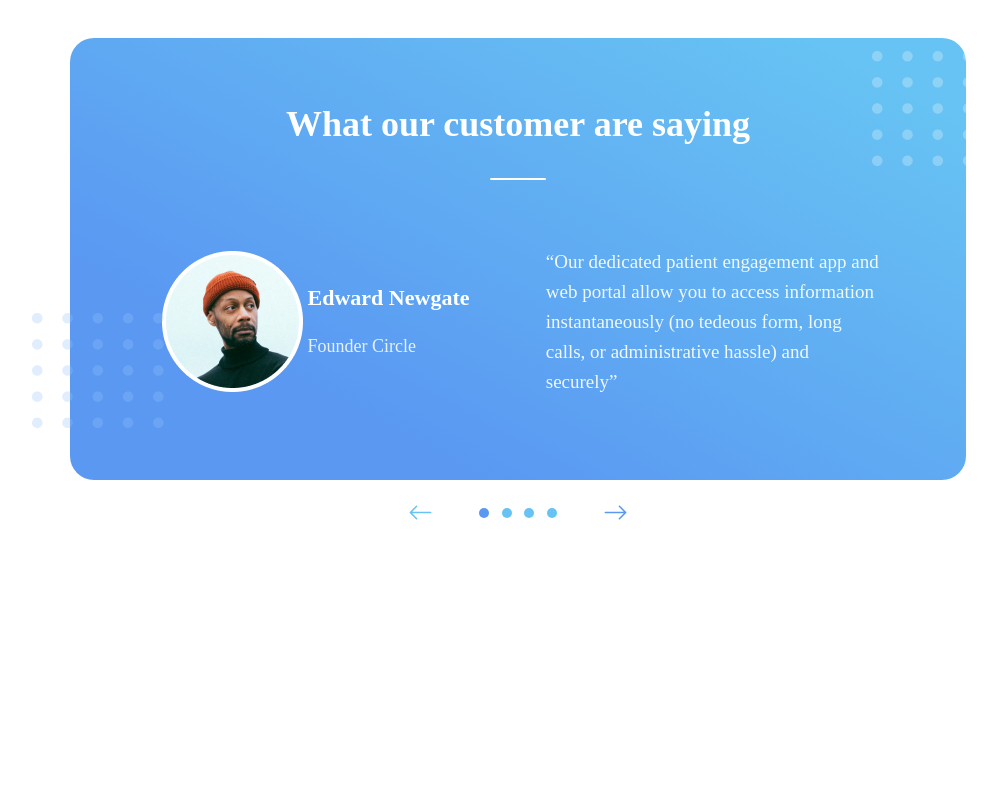
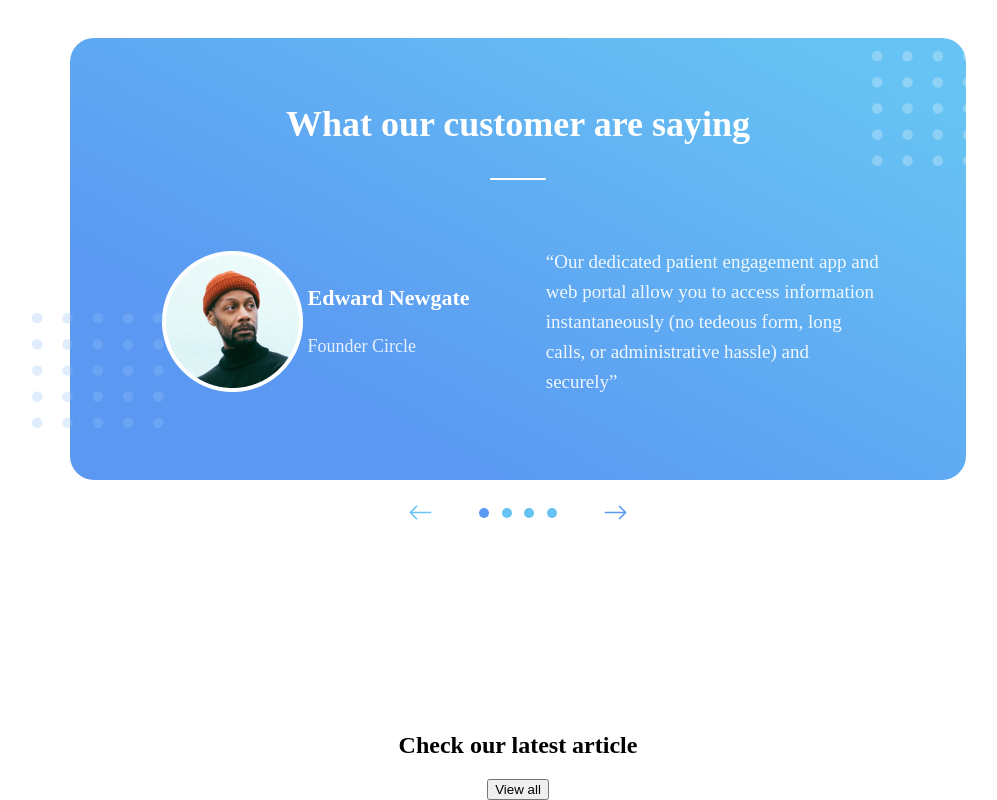
Before and after one commit to JatinBisht2308/Small-Projects, a React (Create React App) app: page / in a window 1280 px wide. Shown: the part 3006-3806 px from the top of the page, without its empty margins (122-1119 px from the left). Before the commit the page ends 3738 px from the top, so only its background shows below. Built offline with nearby package versions, Linux system fonts and the light colour scheme; a web font is replaced by a local one.

Commit message:
article initial commit

```diff
--- a/src/App.js
+++ b/src/App.js
@@ -5,6 +5,8 @@ import  Service from './components/services/Services';
 import Healthcare from './components/healthcare/Healthcare';
 import MobileApp from './components/mobileApp/MobileApp';
 import Testimonial from './components/testimonial/Testimonial';
+import Article from './components/articles/Article';
+
 
 function App() {
   return (
@@ -15,6 +17,7 @@ function App() {
      <Healthcare />
      <MobileApp />
      <Testimonial />
+     <Article />
     </div>
   );
 }
--- /dev/null
+++ b/src/components/articles/Article.jsx
@@ -0,0 +1,16 @@
+import React from "react";
+import ArticleCard from "./ArticleCard";
+const Article = () => {
+  return (
+    <div className="Article">
+        <h2>Check our latest article</h2>
+        <div className="article_underline"></div>
+      <ArticleCard />
+      <ArticleCard />
+      <ArticleCard />
+      <button className="viewAll">View all</button>
+    </div>
+  );
+};
+
+export default Article;
--- /dev/null
+++ b/src/components/articles/ArticleCard.jsx
@@ -0,0 +1,11 @@
+import React from 'react'
+
+const ArticleCard = () => {
+  return (
+    <div>
+
+    </div>
+  )
+}
+
+export default ArticleCard
```
Also changed, not shown: src/components/articles/article.css (added).
